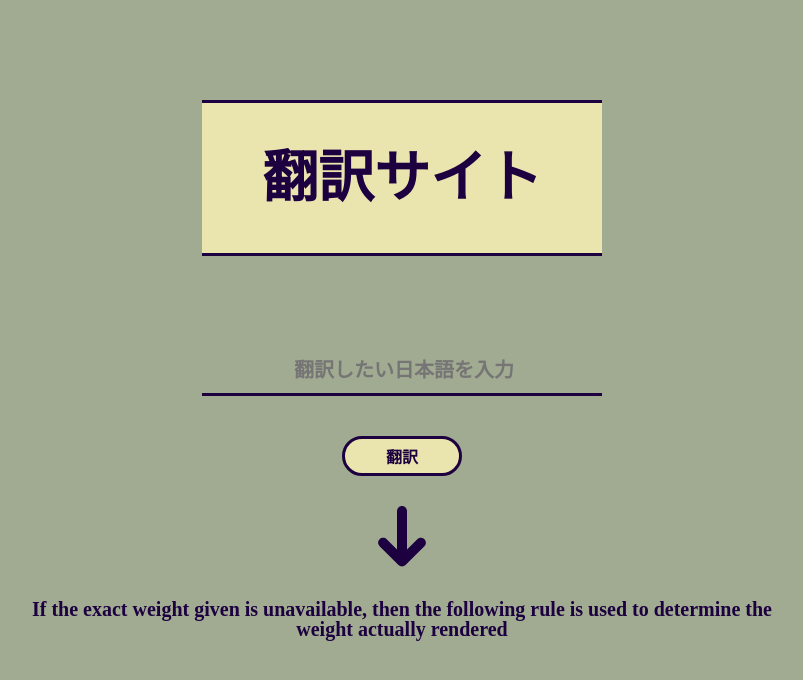
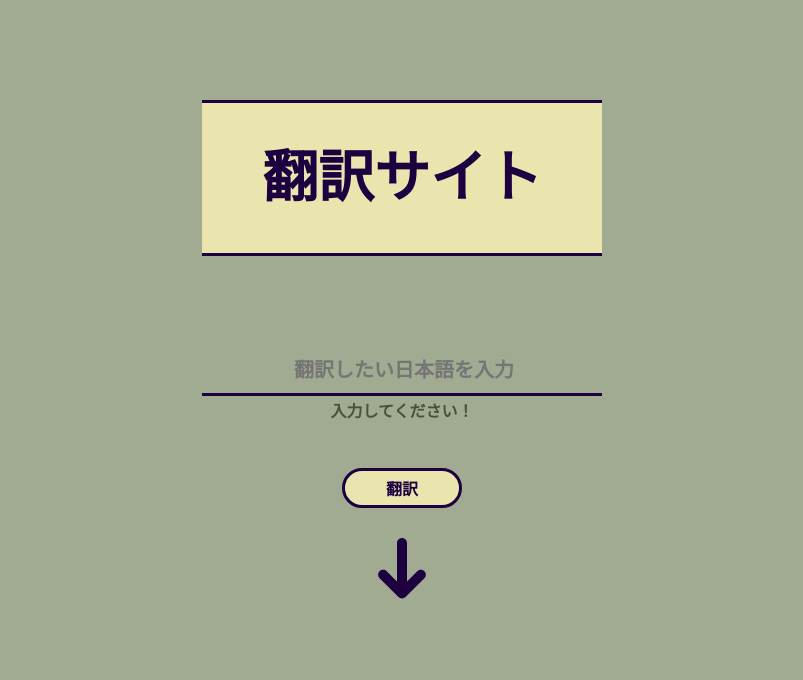
Before and after one commit to grazie-a-k-a-keita/TranslateApp-React, a React (Vite) app: page / in a window 1280 px wide. Both pictures are taken after a click on the button "翻訳". Shown: the top 680 px of the page, without its empty margins (238-1041 px from the left). Built offline with nearby package versions, Linux system fonts and the light colour scheme.

Commit message:
feat: API接続処理

```diff
--- a/src/App.css
+++ b/src/App.css
@@ -1,6 +1,10 @@
 .container {
   width: 800px;
   margin: 0 auto;
+}
+
+.hidden {
+  display: none;
 }
 
 .titleBox {
@@ -69,6 +73,14 @@ input:focus + .inputTextUnderline::after {
   width: 50%;
 }
 
+.errorMessage {
+  margin: 8px 0;
+  text-align: center;
+  font-size: 16px;
+  font-weight: bold;
+  color: #49513c;
+}
+
 .buttonBox {
   text-align: center;
 }
--- a/src/App.tsx
+++ b/src/App.tsx
@@ -1,11 +1,39 @@
+import { useRef, useState } from "react";
+
 import "./App.css";
 import arrow from "./assets/arrow.svg";
 
+interface ResponseData {
+  inputText: string;
+  outputText: string;
+}
+
 function App() {
-  function translate(): void {
-    // eslint-disable-next-line no-console
-    console.log("Hello world!");
-  }
+  const inputText = useRef<HTMLInputElement>(null);
+  const [displayText, setDisplayText] = useState<string>("");
+  const [hidden, setHidden] = useState<string>("hidden");
+  const translate = async (): Promise<void> => {
+    // displayText初期化
+    setDisplayText("");
+    // テキストが入力されなかった場合、処理終了
+    if (inputText.current?.value === "") {
+      setHidden("");
+      return;
+    }
+    if (inputText.current === null) return;
+    // APIGateway呼び出し
+    const ResponseData: ResponseData = await (
+      await fetch(
+        // APIGateway URL
+        // 例）https://xxxxx/ステージ名/リソース名?input_text=こんにちは
+        `https://g8xgamnui6.execute-api.ap-northeast-1.amazonaws.com/test/translate?input_text=${inputText.current?.value}`
+      )
+    ).json();
+    // 翻訳されたテキストの表示
+    setDisplayText(ResponseData.outputText);
+    // エラー文削除
+    setHidden("hidden");
+  };
 
   return (
     <div className="App">
@@ -18,8 +46,13 @@ function App() {
             type="text"
             className="inputText"
             placeholder="翻訳したい日本語を入力"
+            ref={inputText}
+            onFocus={(event) => event.target.select()}
           />
           <div className="inputTextUnderline" />
+        </div>
+        <div className={hidden}>
+          <p className="errorMessage">入力してください！</p>
         </div>
         <div className="buttonBox">
           <button type="submit" className="translateButton" onClick={translate}>
@@ -30,10 +63,7 @@ function App() {
           <img src={arrow} alt="arrow" />
         </div>
         <div className="translatedTextBox">
-          <p className="translatedText">
-            If the exact weight given is unavailable, then the following rule is
-            used to determine the weight actually rendered
-          </p>
+          <p className="translatedText">{displayText}</p>
         </div>
       </div>
     </div>
```
